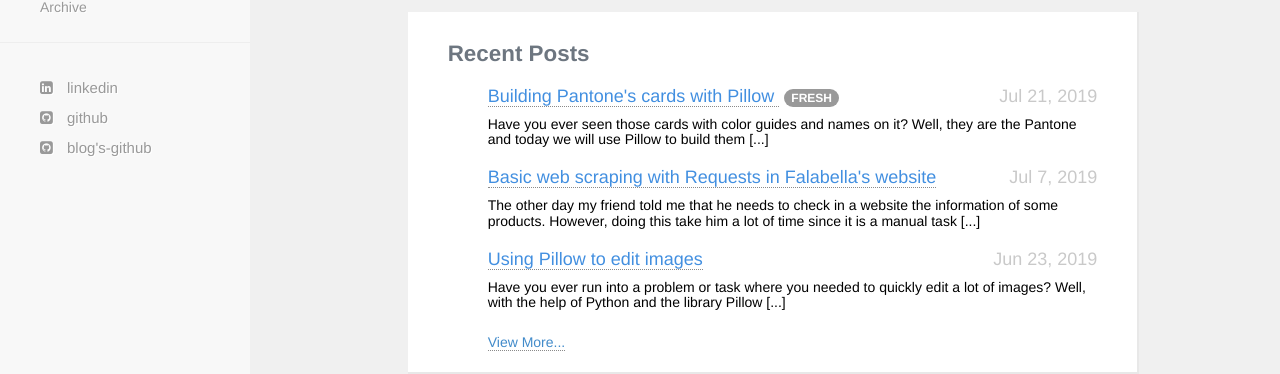
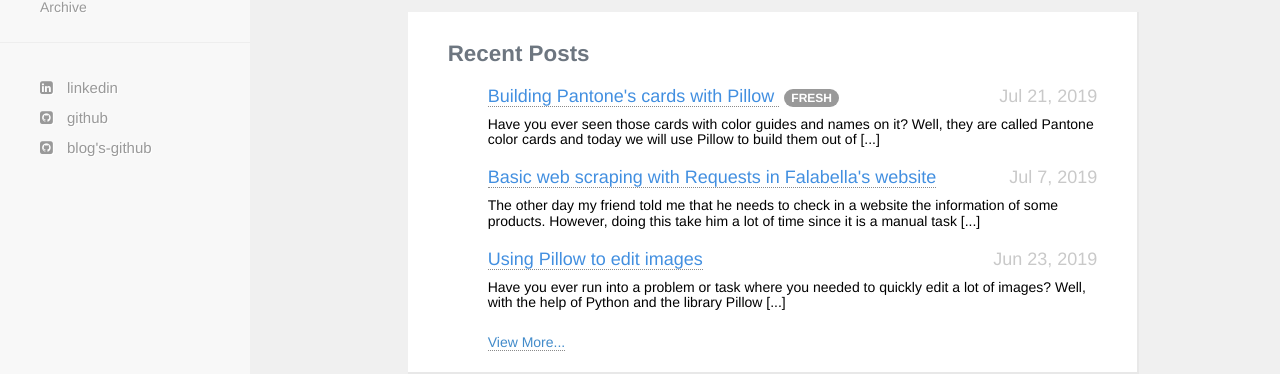
Before and after one commit to jpereiran/jpereiran.github.io, a Jekyll site: the page built from index.html, in a window 1280 px wide. Shown: the part 392-766 px from the top of the page. Built offline with Jekyll 4.4.1, drawn with Linux system fonts in a browser that asks for light colours; nearby versions of some CDN libraries.

Commit message:
Update 2019-07-21-Building-Pantone's-cards-with-Pillow.markdown

```diff
--- a/_posts/2019-07-21-Building-Pantone's-cards-with-Pillow.markdown
+++ b/_posts/2019-07-21-Building-Pantone's-cards-with-Pillow.markdown
@@ -2,7 +2,7 @@
 title:  "Building Pantone's cards with Pillow"
 date:   2019-07-21 19:45:48
 categories: articles
-abstract: Have you ever seen those cards with color guides and names on it? Well, they are the Pantone and today we will use Pillow to build them  [...]
+abstract: Have you ever seen those cards with color guides and names on it? Well, they are called Pantone color cards and today we will use Pillow to build them out of [...]
 ---
 First of all, I'm sorry for not posting anything last week. The cause of it was that I went to one of the most "interesting" hackathon's that I ever been, but that is a story for another day.
 
```
